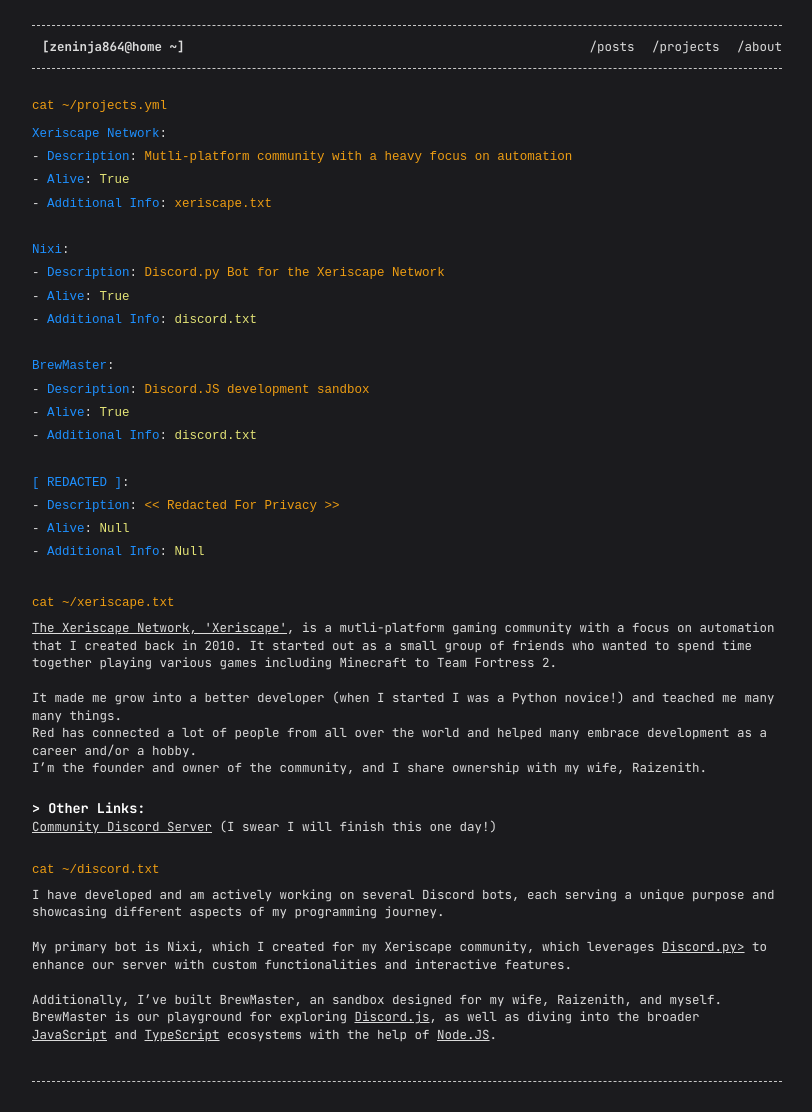
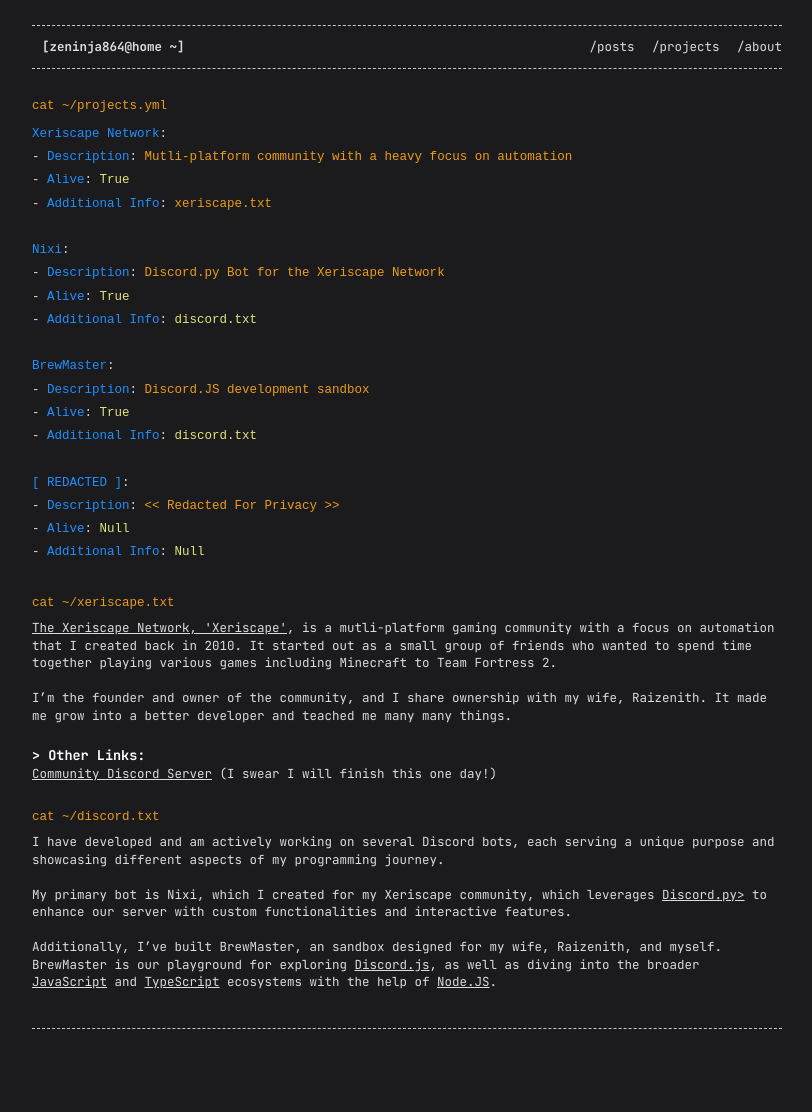
Before and after one commit to ZeNinja864/zeninja864.github.io, a Jekyll site: the page built from projects.html, in a window 1280 px wide. Shown: the whole page, without its empty margins (233-1045 px from the left). Built offline with Jekyll 4.4.1, drawn with Linux system fonts in a browser that asks for light colours; after the commit the page ends 1059 px from its top, so only the background shows below that.

Commit message:
Update projects page

```diff
--- a/projects.html
+++ b/projects.html
@@ -31,9 +31,8 @@ permalink: /projects
 <figure class="highlight"><pre><code class="language-yaml" data-lang="yaml"><span class="s">cat ~/xeriscape.txt</span></code></pre></figure>
 <p><a href="https://xeriscape.network">The Xeriscape Network, 'Xeriscape'</a>, is a mutli-platform gaming community with a focus on automation that I created back in 2010. It started out as a small group of friends who wanted to spend time together playing various games including Minecraft to Team Fortress 2.
 
-It made me grow into a better developer (when I started I was a Python novice!) and teached me many many things.
-Red has connected a lot of people from all over the world and helped many embrace development as a career and/or a hobby.
-I’m the founder and owner of the community, and I share ownership with my wife, Raizenith.</p>
+I’m the founder and owner of the community, and I share ownership with my wife, Raizenith. It made me grow into a better developer and teached me many many things.</p>
+
 <h2 id="-other-links">&gt; Other Links:</h2>
 <p><a href='https://discord.xeriscape.network/'>Community Discord Server</a> (I swear I will finish this one day!)</p>
 <p><br /></p>
```
